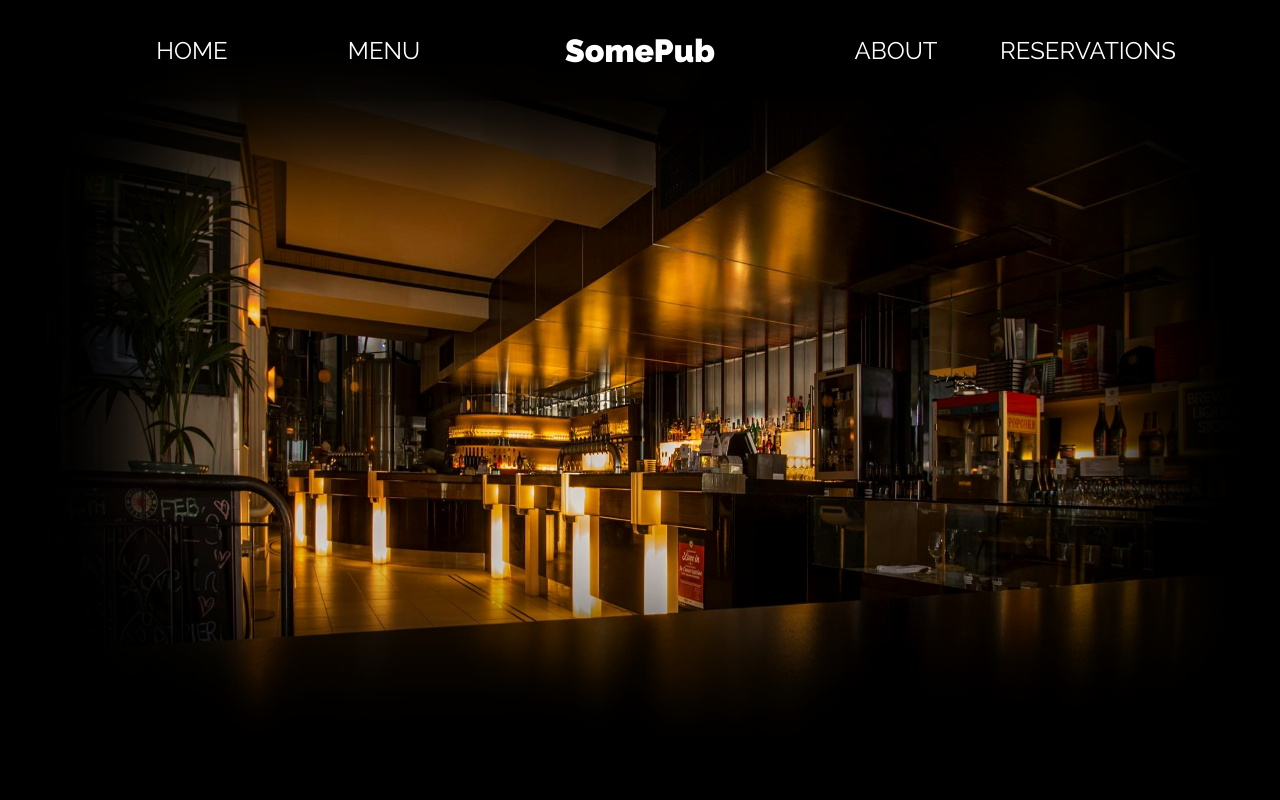
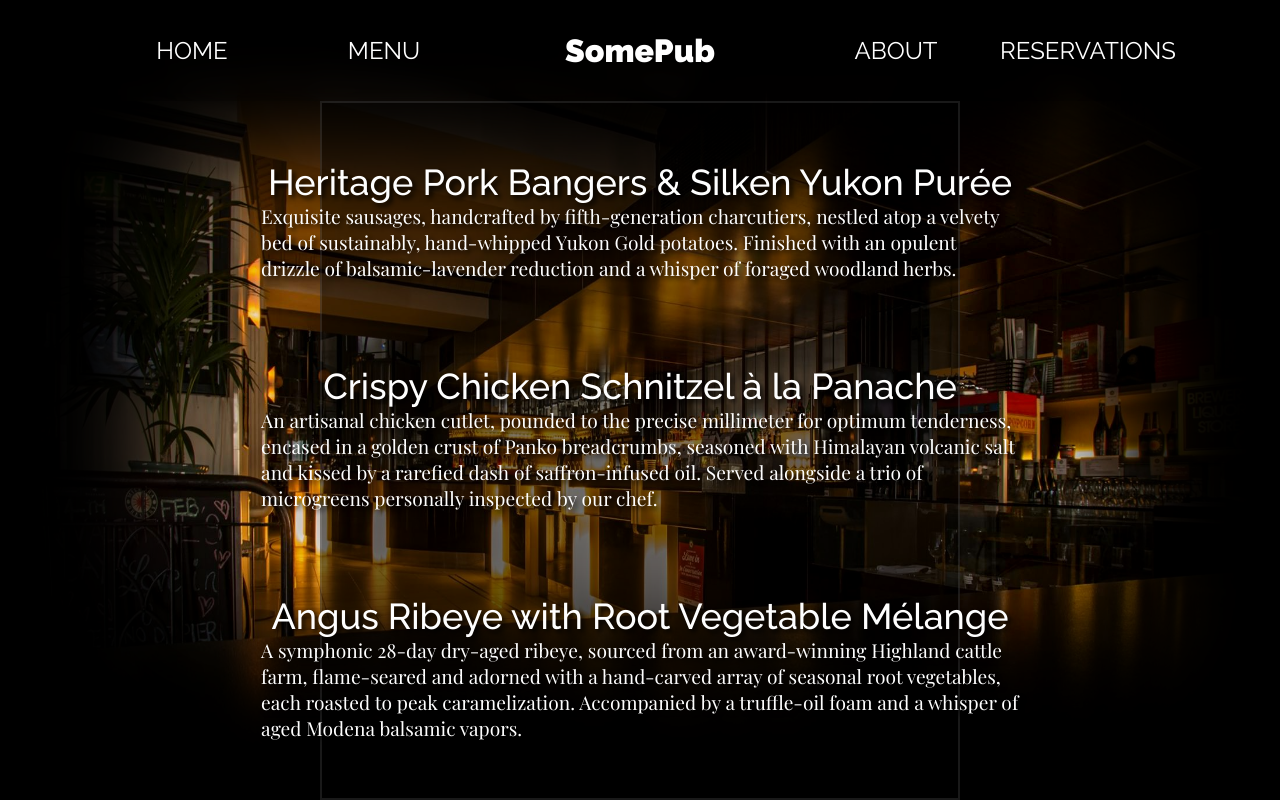
Before and after one commit to slerbert/top-restaurant, a website built with webpack: page src/template.html in a window 1280 px wide. Both pictures are taken after a click on the button "MENU". Built offline with nearby package versions, Linux system fonts and the light colour scheme; a web font is replaced by a local one.

Commit message:
Add menu functionality

```diff
--- a/src/assets/css/styles.css
+++ b/src/assets/css/styles.css
@@ -58,8 +58,13 @@ body {
         -1px -1px 10vw 10vw black inset;
 }
 
+h1,
+h2,
+h3 {
+    font-family: var(--ff-secondary);
+}
+
 h1 {
-    font-family: var(--ff-secondary);
     font-size: 2rem;
     font-weight: 900;
 }
@@ -91,12 +96,30 @@ nav > span {
     align-items: center;
 }
 
-.home {
+@keyframes fadeInAnimation {
+    0% {
+        opacity: 0;
+    }
+
+    100% {
+        opacity: 1;
+    }
+}
+
+.home,
+.menu,
+.about,
+.reservations {
     display: flex;
     flex-direction: column;
     height: 100%;
     align-items: center;
     justify-content: center;
+    animation: fadeInAnimation ease 3s;
+}
+
+.home {
+
     letter-spacing: .2em;
 }
 
@@ -118,3 +141,30 @@ nav > span {
     text-shadow: 0 0 2px rgba(0, 0, 0, .8),
         1px 1px 2px black;
 }
+
+h2 {
+    font-size: var(--fs3);
+}
+
+h3 {
+    font-size: var(--fs2);
+    font-weight: 500;
+}
+
+.menu {
+    gap: var(--s2);
+    border: 2px solid rgba(255, 255, 255, .1);
+    width: 50%;
+    margin: 0 auto;
+    background-color: rgba(0, 0, 0, .5);
+}
+
+.menu-item {
+    display: flex;
+    flex-direction: column;
+    align-items: center;
+    padding: var(--s1);
+    width: 70ch;
+    font-size: 1.2rem;
+    text-shadow: 3px 3px 5px black;
+}
--- a/src/index.js
+++ b/src/index.js
@@ -1,12 +1,9 @@
 import "./assets/css/styles.css";
 import { renderHome } from "./home.js";
-console.log("Hello, world!");
+import { renderMenu } from "./menu.js";
 
 const contentDiv = document.querySelector("#content");
-const homeButtonQ = document.querySelector("#home");
-const menuButtonQ = document.querySelector("#menu");
-const aboutButtonQ = document.querySelector("#about");
-const reservationButtonQ = document.querySelector("#reservation");
+const navQuery = document.querySelector("nav");
 
 const createHtmlElement = (tag, textContent, className, id) => {
     const el = document.createElement(tag);
@@ -18,9 +15,18 @@ const createHtmlElement = (tag, textContent, className, id) => {
     return el;
 };
 
-homeButtonQ.addEventListener("click", () => {
-    contentDiv.replaceChildren();
-    renderHome();
+navQuery.addEventListener("click", (e) => {
+    const id = e.target.id;
+
+    if (id) {
+        contentDiv.replaceChildren();
+        if (id === "home") renderHome();
+        if (id === "menu") renderMenu();
+        // if (id === "about") renderAbout();
+        // if (id === "reservation") renderReservation();
+    }
 });
 
+renderHome();
+
 export { contentDiv, createHtmlElement };
--- /dev/null
+++ b/src/menu.js
@@ -0,0 +1,47 @@
+import { contentDiv, createHtmlElement } from "./index.js";
+
+class MenuItem {
+    constructor(name, description) {
+        this.name = name;
+        this.description = description;
+    }
+    getHtmlElement() {
+        const item = createHtmlElement("div", "", "menu-item");
+        const title = createHtmlElement("h3", this.name, "title");
+        const desc = createHtmlElement("div", this.description, "description");
+
+        item.appendChild(title);
+        item.appendChild(desc);
+
+        return item;
+    }
+}
+
+export const renderMenu = function() {
+    const menu = createHtmlElement("div", "", "menu");
+
+    const menuElements = [];
+
+    const menuItem1 = new MenuItem(
+        "Heritage Pork Bangers & Silken Yukon Purée",
+        "Exquisite sausages, handcrafted by fifth-generation charcutiers, nestled atop a velvety bed of sustainably, hand-whipped Yukon Gold potatoes. Finished with an opulent drizzle of balsamic-lavender reduction and a whisper of foraged woodland herbs."
+    );
+
+    const menuItem2 = new MenuItem(
+        "Crispy Chicken Schnitzel à la Panache",
+        "An artisanal chicken cutlet, pounded to the precise millimeter for optimum tenderness, encased in a golden crust of Panko breadcrumbs, seasoned with Himalayan volcanic salt and kissed by a rarefied dash of saffron-infused oil. Served alongside a trio of microgreens personally inspected by our chef."
+    );
+
+    const menuItem3 = new MenuItem(
+        "Angus Ribeye with Root Vegetable Mélange",
+        "A symphonic 28-day dry-aged ribeye, sourced from an award-winning Highland cattle farm, flame-seared and adorned with a hand-carved array of seasonal root vegetables, each roasted to peak caramelization. Accompanied by a truffle-oil foam and a whisper of aged Modena balsamic vapors."
+    );
+
+    menuElements.push(menuItem1.getHtmlElement());
+    menuElements.push(menuItem2.getHtmlElement());
+    menuElements.push(menuItem3.getHtmlElement());
+
+    menuElements.forEach(a => menu.appendChild(a));
+
+    contentDiv.appendChild(menu);
+};
```
Also changed, not shown: src/template.html (+0 -1 lines).
